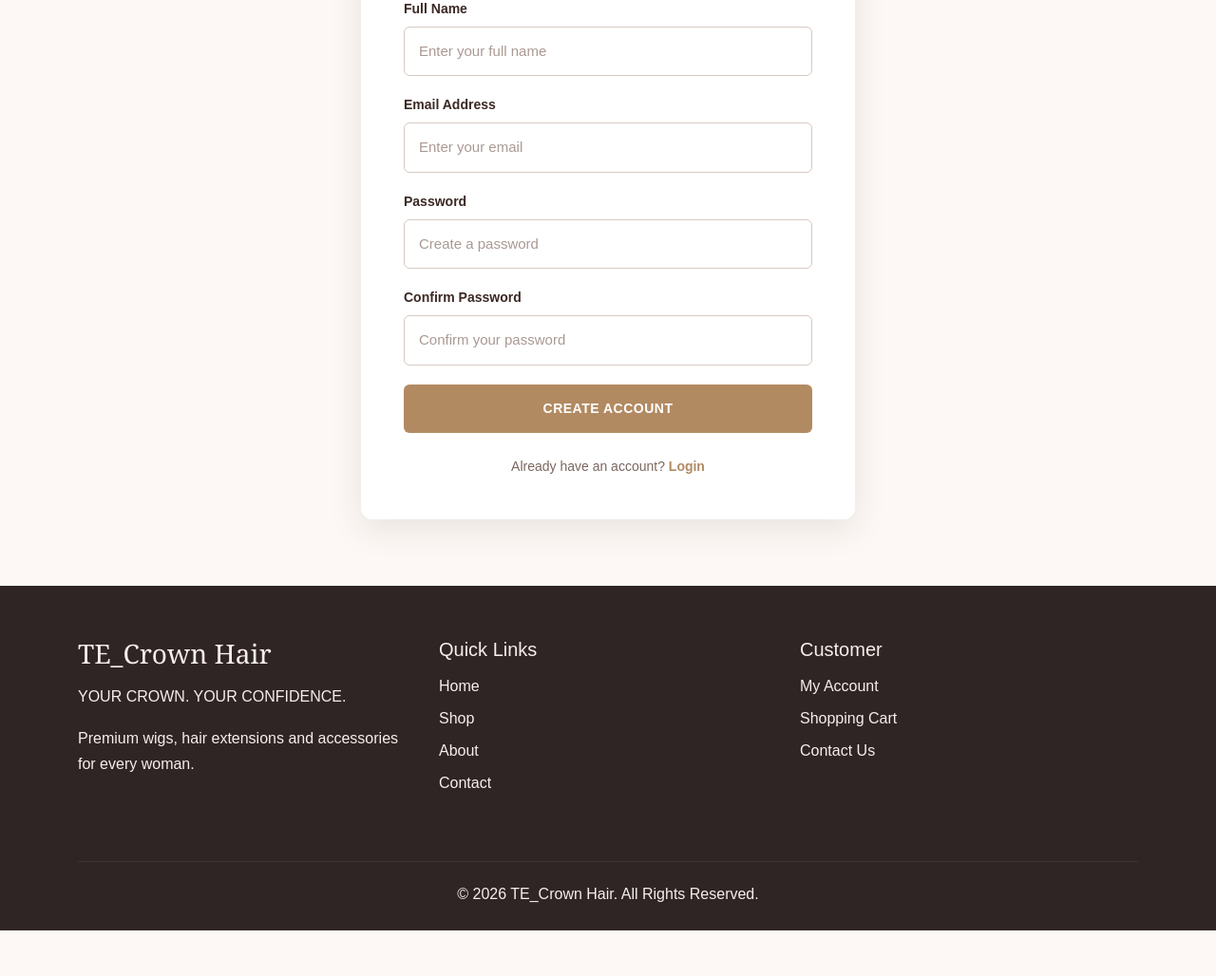
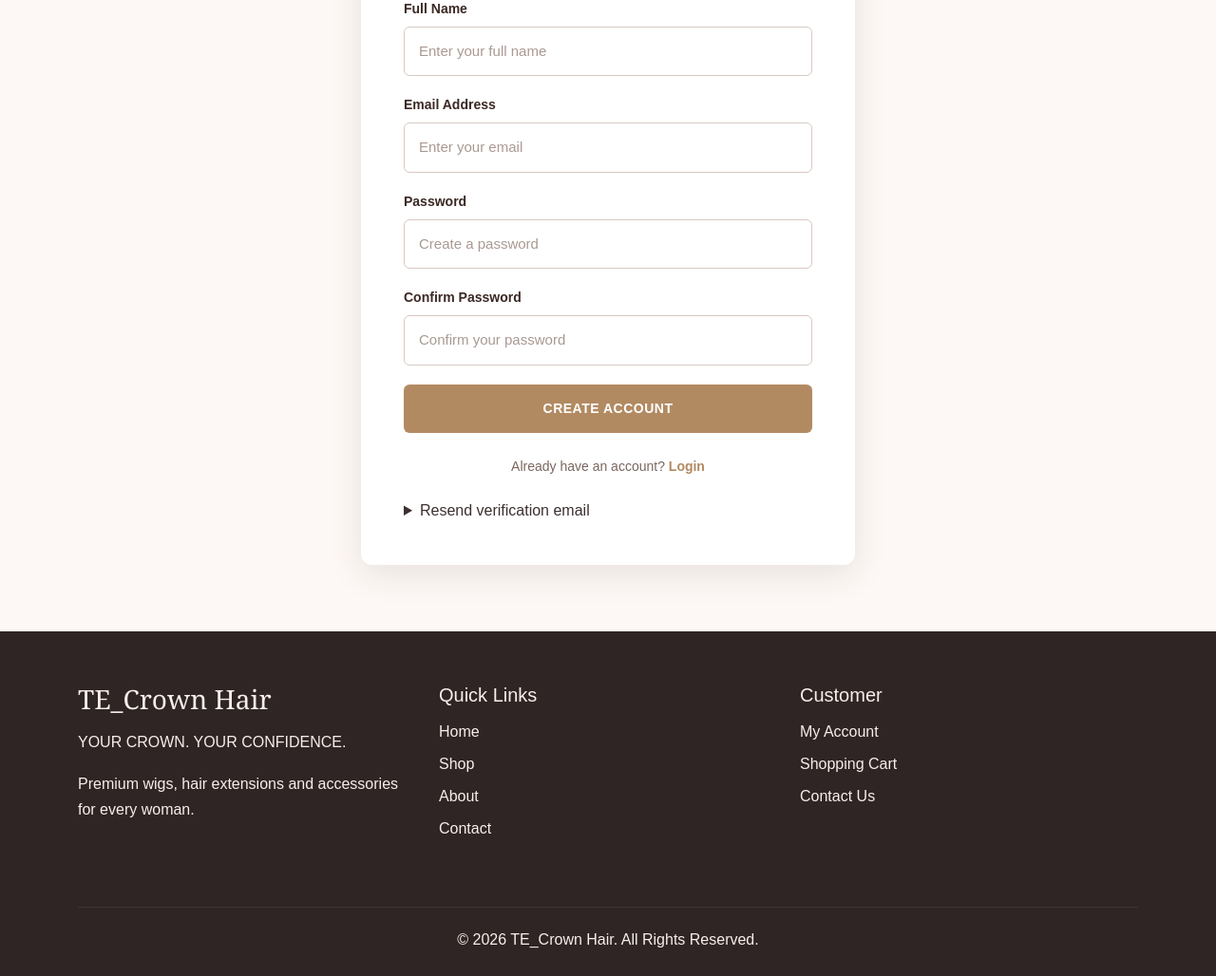
Before and after one commit to EsperancaPaulo/TE-Crown-Hair-E-Commerce, a PHP site: page /pages/register.php in a window 1280 px wide. Shown: the part 469-1497 px from the top of the page at 95% size. Before the commit the page ends 1449 px from the top, so only its background shows below. Run offline with PHP 8.4, Linux system fonts and the light colour scheme.

Commit message:
Fix hosted verification email transport and add safe resend

```diff
--- a/includes/mail.php
+++ b/includes/mail.php
@@ -1,180 +1,45 @@
 <?php
-
-require_once __DIR__ . '/../vendor/autoload.php';
-
-use Brevo\Brevo;
-use Brevo\TransactionalEmails\Requests\SendTransacEmailRequest;
-use Brevo\TransactionalEmails\Types\SendTransacEmailRequestSender;
-use Brevo\TransactionalEmails\Types\SendTransacEmailRequestToItem;
-
-function loadBrevoEnvironment()
-{
-    $envFile = __DIR__ . '/../.env';
-
-    if (!file_exists($envFile)) {
-        return [];
+// Direct HTTPS transport avoids shared-host restrictions in optional SDK transports.
+function loadBrevoEnvironment() {
+    $settings=[];
+    foreach (@file(__DIR__.'/../.env',FILE_IGNORE_NEW_LINES|FILE_SKIP_EMPTY_LINES) ?: [] as $line) {
+        if (str_contains($line,'=') && !str_starts_with(trim($line),'#')) {
+            [$key,$value]=explode('=',$line,2);$settings[trim($key)]=trim(trim($value),"\"'");
+        }
     }
-
-    $envLines = file(
-        $envFile,
-        FILE_IGNORE_NEW_LINES | FILE_SKIP_EMPTY_LINES
-    );
-
-    $env = [];
-
-    foreach ($envLines as $line) {
-        $line = trim($line);
-
-        if ($line === "" || str_starts_with($line, "#")) {
-            continue;
+    return $settings;
+}
+function sendBrevoMessage($email,$name,$subject,$html,?callable $transport=null) {
+    $settings=loadBrevoEnvironment();
+    $key=getenv('BREVO_API_KEY') ?: ($settings['BREVO_API_KEY']??'');
+    $sender=getenv('BREVO_SENDER_EMAIL') ?: ($settings['BREVO_SENDER_EMAIL']??'');
+    $senderName=getenv('BREVO_SENDER_NAME') ?: ($settings['BREVO_SENDER_NAME']??'TE_Crown Hair');
+    $failure=['success'=>false,'message'=>'The email service could not accept the message. Please try again shortly.'];
+    if (!$key || !filter_var($sender,FILTER_VALIDATE_EMAIL) || !filter_var($email,FILTER_VALIDATE_EMAIL)) return $failure;
+    try {
+        $body=json_encode(['sender'=>['name'=>$senderName,'email'=>$sender],'to'=>[['email'=>$email,'name'=>$name]],'subject'=>$subject,'htmlContent'=>$html],JSON_THROW_ON_ERROR);
+        if ($transport) { $response=$transport($body,$key); }
+        else {
+            if (!function_exists('curl_init')) return $failure;
+            $curl=curl_init('https://api.brevo.com/v3/smtp/email');
+            curl_setopt_array($curl,[CURLOPT_POST=>true,CURLOPT_POSTFIELDS=>$body,CURLOPT_RETURNTRANSFER=>true,CURLOPT_CONNECTTIMEOUT=>5,CURLOPT_TIMEOUT=>12,CURLOPT_HTTPHEADER=>['accept: application/json','content-type: application/json','api-key: '.$key],CURLOPT_SSL_VERIFYPEER=>true,CURLOPT_SSL_VERIFYHOST=>2]);
+            $raw=curl_exec($curl);$response=['status'=>(int)curl_getinfo($curl,CURLINFO_RESPONSE_CODE),'body'=>$raw,'error'=>curl_errno($curl)];
+            unset($curl);
         }
-
-        [$key, $value] = array_pad(
-            explode("=", $line, 2),
-            2,
-            ""
-        );
-
-        $env[trim($key)] = trim($value);
-    }
-
-    return $env;
+        $decoded=json_decode(is_string($response['body']??null)?$response['body']:'',true);
+        if (($response['error']??0)===0 && ($response['status']??0)===201 && is_string($decoded['messageId']??null) && $decoded['messageId']!=='') {
+            return ['success'=>true,'message'=>'The email service accepted the message.','message_id'=>$decoded['messageId']];
+        }
+        // Log only status/error numbers: never credentials, recipient, link or provider payload.
+        error_log('Transactional email not accepted; HTTP '.(int)($response['status']??0).'; transport '.(int)($response['error']??0));
+    } catch (Throwable $exception) { error_log('Transactional email transport failed.'); }
+    return $failure;
 }
-
-function sendVerificationEmail(
-    $recipientEmail,
-    $recipientName,
-    $verificationLink
-) {
-    $env = loadBrevoEnvironment();
-
-    $apiKey = $env["BREVO_API_KEY"] ?? "";
-    $senderEmail = $env["BREVO_SENDER_EMAIL"] ?? "";
-    $senderName = $env["BREVO_SENDER_NAME"] ?? "TE_Crown Hair";
-
-    if ($apiKey === "" || $senderEmail === "") {
-        return [
-            "success" => false,
-            "message" => "Brevo email configuration is incomplete."
-        ];
-    }
-
-    try {
-
-        $client = new Brevo(
-            apiKey: $apiKey
-        );
-
-        $request = new SendTransacEmailRequest([
-            "subject" => "Verify Your TE_Crown Hair Account",
-
-            "htmlContent" => "
-                <div style='
-                    font-family: Arial, sans-serif;
-                    max-width: 600px;
-                    margin: auto;
-                    padding: 30px;
-                    background-color: #fdf8f5;
-                    color: #3f302a;
-                '>
-
-                    <h2 style='
-                        color: #6b4f45;
-                        text-align: center;
-                    '>
-                        Welcome to TE_Crown Hair
-                    </h2>
-
-                    <p>
-                        Hello " . htmlspecialchars($recipientName) . ",
-                    </p>
-
-                    <p>
-                        Thank you for creating your TE_Crown Hair account.
-                        Please verify your email address before logging in.
-                    </p>
-
-                    <div style='text-align: center; margin: 30px 0;'>
-
-                        <a href='" . htmlspecialchars($verificationLink) . "'
-                           style='
-                               background-color: #6b4f45;
-                               color: #ffffff;
-                               padding: 14px 24px;
-                               text-decoration: none;
-                               border-radius: 6px;
-                               display: inline-block;
-                               font-weight: bold;
-                           '>
-                            VERIFY MY EMAIL
-                        </a>
-
-                    </div>
-
-                    <p>
-                        If you did not create this account, you can safely
-                        ignore this email.
-                    </p>
-
-                    <p>
-                        Regards,<br>
-                        <strong>TE_Crown Hair</strong>
-                    </p>
-
-                </div>
-            ",
-
-            "sender" => new SendTransacEmailRequestSender([
-                "name" => $senderName,
-                "email" => $senderEmail
-            ]),
-
-            "to" => [
-                new SendTransacEmailRequestToItem([
-                    "email" => $recipientEmail,
-                    "name" => $recipientName
-                ])
-            ]
-        ]);
-
-        $result = $client
-            ->transactionalEmails
-            ->sendTransacEmail($request);
-
-        return [
-            "success" => true,
-            "message" => "Verification email sent successfully.",
-            "message_id" => $result->messageId ?? null
-        ];
-
-    } catch (Exception $e) {
-
-        return [
-            "success" => false,
-            "message" => "Unable to send verification email: "
-                . $e->getMessage()
-        ];
-    }
+function sendVerificationEmail($recipientEmail,$recipientName,$verificationLink) {
+    $name=htmlspecialchars($recipientName,ENT_QUOTES,'UTF-8');$url=htmlspecialchars($verificationLink,ENT_QUOTES,'UTF-8');
+    return sendBrevoMessage($recipientEmail,$recipientName,'Verify Your TE_Crown Hair Account',"<div style='font-family:Arial,sans-serif;max-width:600px;margin:auto;padding:30px;background:#fdf8f5;color:#3f302a'><h2>Welcome to TE_Crown Hair</h2><p>Hello {$name},</p><p>Please verify your email address before logging in.</p><p><a href='{$url}' style='display:inline-block;padding:14px 24px;background:#6b4f45;color:white;text-decoration:none'>VERIFY MY EMAIL</a></p><p>This link expires in 30 minutes. Only the newest link works.</p><p>If you did not create this account, ignore this message.</p><p>TE_Crown Hair</p></div>");
 }
-
-
 function sendPasswordResetEmail($recipientEmail,$recipientName,$resetLink) {
-    $settings=loadBrevoEnvironment();
-    $apiKey=getenv('BREVO_API_KEY') ?: ($settings['BREVO_API_KEY'] ?? '');
-    $sender=getenv('BREVO_SENDER_EMAIL') ?: ($settings['BREVO_SENDER_EMAIL'] ?? '');
-    $senderName=getenv('BREVO_SENDER_NAME') ?: ($settings['BREVO_SENDER_NAME'] ?? 'TE_Crown Hair');
-    if ($apiKey==='' || !filter_var($sender,FILTER_VALIDATE_EMAIL)) return false;
-    try {
-        $client=new Brevo(apiKey:$apiKey);
-        $name=htmlspecialchars($recipientName,ENT_QUOTES,'UTF-8');
-        $url=htmlspecialchars($resetLink,ENT_QUOTES,'UTF-8');
-        $request=new SendTransacEmailRequest([
-            'subject'=>'Reset your TE_Crown Hair password',
-            'htmlContent'=>"<div style='font-family:Arial,sans-serif;max-width:560px;margin:auto;padding:32px;background:#faf5ef;color:#513b2b'><h2>Reset your password</h2><p>Hello {$name},</p><p>We received a password reset request for your TE_Crown Hair account.</p><p><a href='{$url}' style='display:inline-block;background:#71523f;color:#fff;padding:14px 22px;text-decoration:none'>Choose a new password</a></p><p>This link expires in 30 minutes and can be used once. Only the newest link works.</p><p>If you did not request this, ignore this email. Your password has not changed.</p><p>TE_Crown Hair</p></div>",
-            'sender'=>new SendTransacEmailRequestSender(['name'=>$senderName,'email'=>$sender]),
-            'to'=>[new SendTransacEmailRequestToItem(['email'=>$recipientEmail,'name'=>$recipientName])]
-        ]);
-        $client->transactionalEmails->sendTransacEmail($request,['timeout'=>12.0,'maxRetries'=>0]);
-        return true;
-    } catch (Throwable $exception) {return false;}
+    $name=htmlspecialchars($recipientName,ENT_QUOTES,'UTF-8');$url=htmlspecialchars($resetLink,ENT_QUOTES,'UTF-8');
+    return sendBrevoMessage($recipientEmail,$recipientName,'Reset your TE_Crown Hair password',"<div style='font-family:Arial,sans-serif;max-width:560px;margin:auto;padding:32px;background:#faf5ef;color:#513b2b'><h2>Reset your password</h2><p>Hello {$name},</p><p><a href='{$url}'>Choose a new password</a></p><p>This link expires in 30 minutes and can be used once. Only the newest link works.</p><p>If you did not request this, ignore this email. Your password has not changed.</p><p>TE_Crown Hair</p></div>")['success'];
 }
--- a/pages/register.php
+++ b/pages/register.php
@@ -7,6 +7,8 @@ require_once '../includes/mail.php';
 
 $message = "";
 $messageType = "";
+$name = ""; $email = "";
+require_once '../includes/password-reset.php';
 
 if (isset($_SESSION["user_id"])) {
     if (isset($_SESSION["user_role"]) && $_SESSION["user_role"] === "admin") {
@@ -20,18 +22,33 @@ if (isset($_SESSION["user_id"])) {
 
 if ($_SERVER["REQUEST_METHOD"] === "POST") {
     checkCsrf();
+    try {
 
-    $name = trim($_POST["name"] ?? "");
-    $email = trim($_POST["email"] ?? "");
-    $password = $_POST["password"] ?? "";
-    $confirmPassword = $_POST["confirm_password"] ?? "";
+    $name = trim((is_string($_POST["name"] ?? null) ? $_POST["name"] : ""));
+    $email = trim((is_string($_POST["email"] ?? null) ? $_POST["email"] : ""));
+    if (($_POST['action'] ?? '') === 'resend') {
+        if (!filter_var($email,FILTER_VALIDATE_EMAIL) || strlen($email)>150) throw new InvalidArgumentException('Enter a valid email address to resend verification.');
+        $allowedEmail=passwordResetThrottle($conn,'verification-email|'.strtolower($email),3,3600);
+        $allowedIp=passwordResetThrottle($conn,'verification-ip|'.($_SERVER['REMOTE_ADDR']??''),10,3600);
+        if (!$allowedEmail || !$allowedIp) { http_response_code(429);throw new InvalidArgumentException('Too many verification requests. Please wait an hour before trying again.'); }
+        $lookup=$conn->prepare('SELECT id,name,email FROM users WHERE email=? AND email_verified=0 AND is_active=1');$lookup->bind_param('s',$email);$lookup->execute();$user=$lookup->get_result()->fetch_assoc();
+        if ($user) {
+            $token=bin2hex(random_bytes(32));$expires=gmdate('Y-m-d H:i:s',time()+1800);
+            $update=$conn->prepare('UPDATE users SET verification_token=?,verification_expires=? WHERE id=? AND email_verified=0');$update->bind_param('ssi',$token,$expires,$user['id']);$update->execute();
+            $result=sendVerificationEmail($user['email'],$user['name'],passwordRecoveryUrl().'/pages/verify-email.php?token='.urlencode($token));
+            if (!$result['success']) throw new RuntimeException('Verification transport failed.');
+        }
+        $message='If this address belongs to an active account awaiting verification, a new verification email has been requested. Check your inbox and Spam/Junk. Use the newest link.';$messageType='success';
+    } else {
+    $password = (is_string($_POST["password"] ?? null) ? $_POST["password"] : "");
+    $confirmPassword = (is_string($_POST["confirm_password"] ?? null) ? $_POST["confirm_password"] : "");
 
     if ($name === "" || $email === "" || $password === "" || $confirmPassword === "") {
 
         $message = "Please complete all required fields.";
         $messageType = "error";
 
-    } elseif (strlen($name)>100 || strlen($email)>150 || strlen($password)>72) {
+    } elseif (strlen($name)>100 || strlen($email)>150 || strlen($password)>72 || str_contains($password,"\0")) {
         $message="Name, email or password is too long."; $messageType="error";
     } elseif (!filter_var($email, FILTER_VALIDATE_EMAIL)) {
 
@@ -68,7 +85,7 @@ if ($_SERVER["REQUEST_METHOD"] === "POST") {
 
             if ((int)$existingUser["email_verified"] === 0) {
 
-                $message = "An account with this email already exists but has not been verified. Please check your email for the verification link.";
+                $message = "This account is awaiting email verification. Use Resend verification email below to request a new link.";
                 $messageType = "error";
 
             } else {
@@ -122,7 +139,7 @@ if ($_SERVER["REQUEST_METHOD"] === "POST") {
             if ($stmt->execute()) {
 
                 $verificationLink =
-                    rtrim(getenv("APP_URL") ?: ($env["APP_URL"] ?? "http://localhost:8001"), "/") . "/pages/verify-email.php?token="
+                    passwordRecoveryUrl() . "/pages/verify-email.php?token="
                     . urlencode($verificationToken);
 
                 $emailResult = sendVerificationEmail(
@@ -141,7 +158,7 @@ if ($_SERVER["REQUEST_METHOD"] === "POST") {
                 } else {
 
                     $message =
-                        "Your account was created, but we could not send the verification email. Please contact the administrator.";
+                        "Your account was created, but we could not send the verification email. Please use Resend verification email below to try again shortly.";
 
                     $messageType = "error";
                 }
@@ -156,6 +173,14 @@ if ($_SERVER["REQUEST_METHOD"] === "POST") {
 
             $stmt->close();
         }
+    }
+    }
+    } catch (InvalidArgumentException $exception) {
+        $message=$exception->getMessage();$messageType='error';
+    } catch (Throwable $exception) {
+        error_log('Account registration or verification could not be completed.');
+        http_response_code(503);
+        $message='We could not complete this request. If your account was already created, use Resend verification email below. Otherwise, try again shortly.';$messageType='error';
     }
 }
 
@@ -182,7 +207,7 @@ if ($_SERVER["REQUEST_METHOD"] === "POST") {
 
             <?php if ($message !== ""): ?>
 
-                <div class="admin-form-message <?php echo htmlspecialchars($messageType); ?>">
+                <div class="admin-form-message <?php echo htmlspecialchars($messageType); ?>" role="alert" tabindex="-1">
 
                     <?php echo htmlspecialchars($message); ?>
 
@@ -207,7 +232,7 @@ if ($_SERVER["REQUEST_METHOD"] === "POST") {
                         id="name"
                         name="name"
                         placeholder="Enter your full name"
-                        value="<?php echo htmlspecialchars($_POST["name"] ?? ""); ?>"
+                        value="<?php echo htmlspecialchars($name,ENT_QUOTES,'UTF-8'); ?>"
                         required
                     >
 
@@ -224,7 +249,7 @@ if ($_SERVER["REQUEST_METHOD"] === "POST") {
                         id="email"
                         name="email"
                         placeholder="Enter your email"
-                        value="<?php echo htmlspecialchars($_POST["email"] ?? ""); ?>"
+                        value="<?php echo htmlspecialchars($email,ENT_QUOTES,'UTF-8'); ?>"
                         required
                     >
 
@@ -280,6 +305,15 @@ if ($_SERVER["REQUEST_METHOD"] === "POST") {
                 </p>
 
             </form>
+            <details class="verification-resend" <?php echo $messageType==='error'?'open':''; ?> style="margin-top:24px">
+                <summary>Resend verification email</summary>
+                <form method="post" class="auth-form" style="margin-top:18px">
+                    <?php echo csrfField(); ?><input type="hidden" name="action" value="resend">
+                    <div class="form-group"><label for="resendEmail">Registered email address</label><input type="email" id="resendEmail" name="email" value="<?php echo htmlspecialchars($email,ENT_QUOTES,'UTF-8'); ?>" maxlength="150" required autocomplete="email"></div>
+                    <button type="submit" class="auth-submit">RESEND VERIFICATION EMAIL</button>
+                    <p style="font-size:.85rem;margin-top:12px">Links expire after 30 minutes. Check Spam/Junk and use the newest email.</p>
+                </form>
+            </details>
 
         </div>
 
```
Also changed, not shown: REPAIR_NOTES.md (+9 -0 lines), tests/mail_transport.php (added, +9 -0 lines), README.md, tests/README.md, 1 other file.
